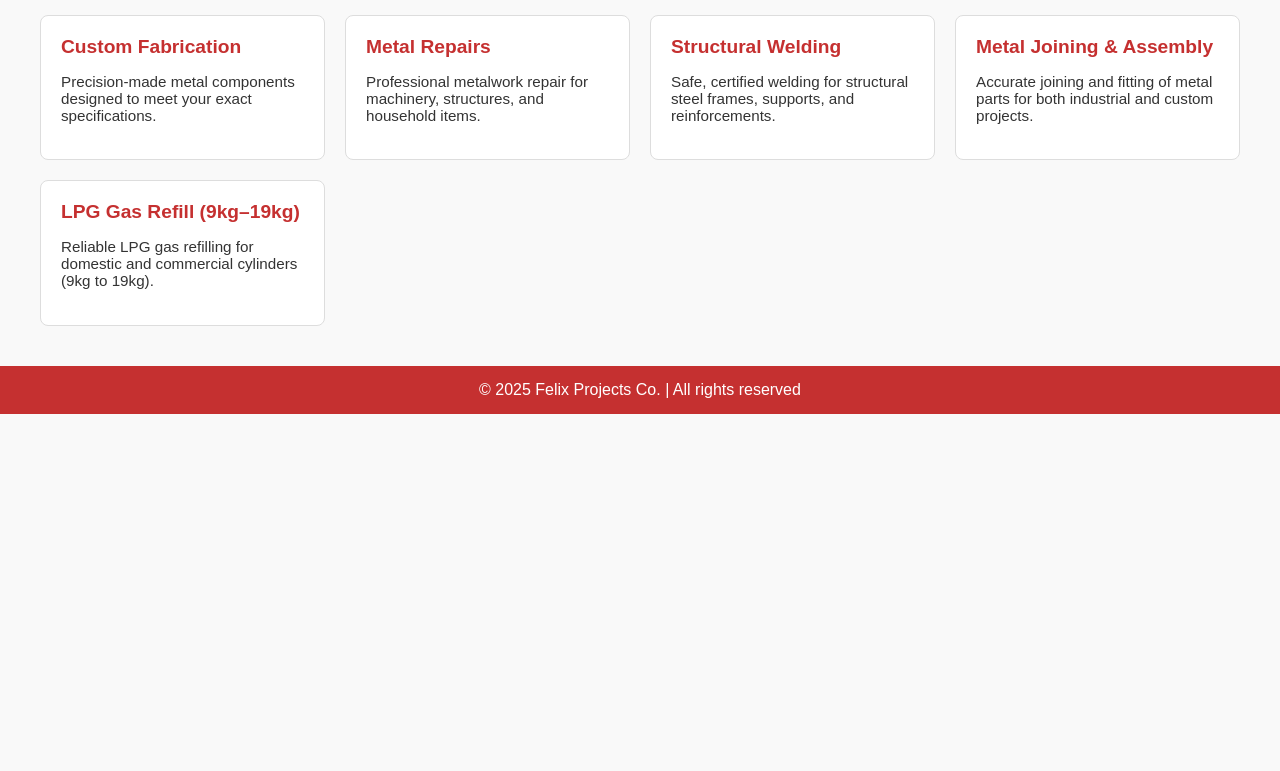
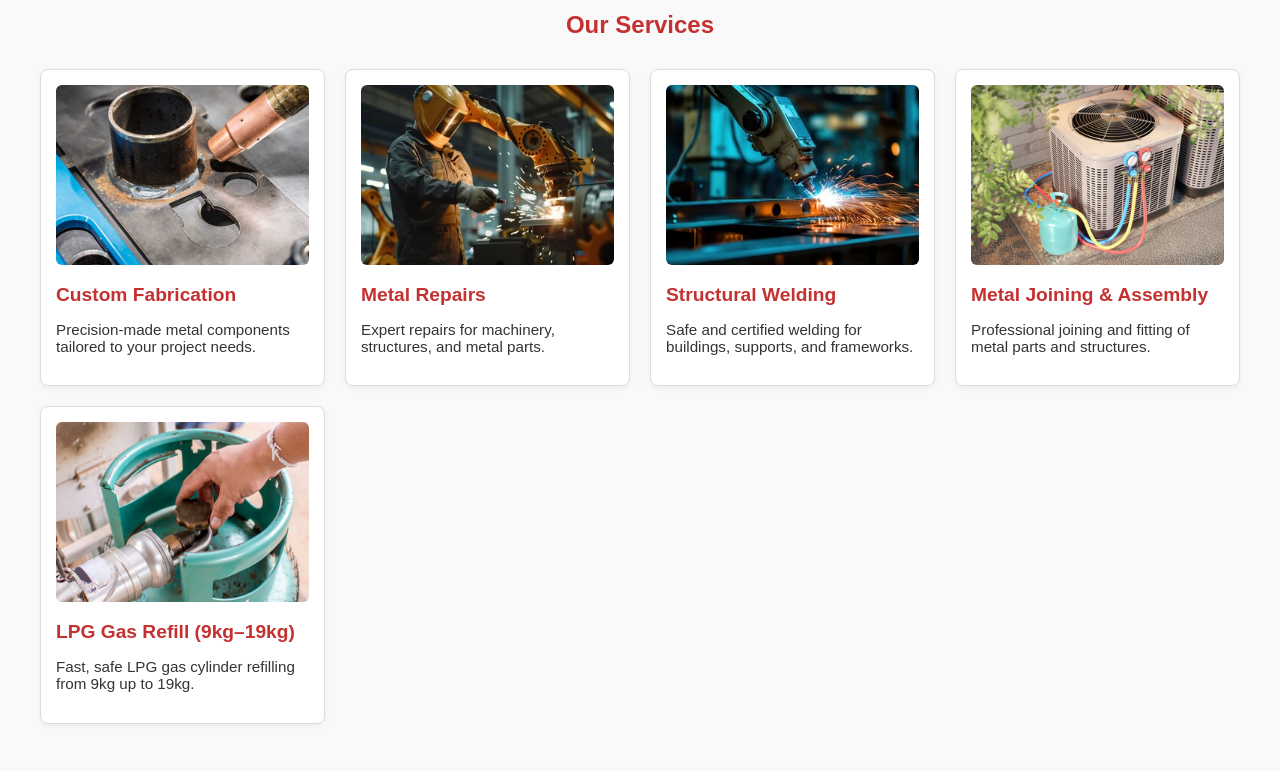
Before and after one commit to WeldingLPG/WeldingLPG.github.io, a plain HTML site: page index.html in a window 1280 px wide. Shown: the part 203-974 px from the top of the page. Before the commit the page ends 800 px from the top, so only its background shows below. Drawn offline with Linux system fonts and the light colour scheme.

Commit message:
Update index.html

```diff
--- a/index.html
+++ b/index.html
@@ -3,7 +3,7 @@
 <head>
   <meta charset="UTF-8" />
   <meta name="viewport" content="width=device-width, initial-scale=1.0"/>
-  <title>Our Services - Felix Projects</title>
+  <title>Felix Projects - Welding & LPG Services</title>
   <style>
     body {
       font-family: Arial, sans-serif;
@@ -15,7 +15,7 @@
     header {
       background: #c53030;
       color: #fff;
-      padding: 20px;
+      padding: 30px 20px;
       text-align: center;
     }
 
@@ -33,7 +33,7 @@
 
     .services-grid {
       display: grid;
-      grid-template-columns: repeat(auto-fit, minmax(250px, 1fr));
+      grid-template-columns: repeat(auto-fit, minmax(280px, 1fr));
       gap: 20px;
     }
 
@@ -41,13 +41,22 @@
       background: white;
       border: 1px solid #ddd;
       border-radius: 8px;
-      padding: 20px;
+      padding: 15px;
       transition: transform 0.3s ease;
+      box-shadow: 0 2px 6px rgba(0,0,0,0.05);
     }
 
     .service-card:hover {
       transform: translateY(-5px);
-      box-shadow: 0 4px 10px rgba(0, 0, 0, 0.1);
+      box-shadow: 0 4px 12px rgba(0, 0, 0, 0.1);
+    }
+
+    .service-image {
+      width: 100%;
+      height: 180px;
+      object-fit: cover;
+      border-radius: 6px;
+      margin-bottom: 15px;
     }
 
     .service-title {
@@ -65,8 +74,8 @@
       background: #c53030;
       color: white;
       text-align: center;
-      padding: 15px 0;
-      margin-top: 40px;
+      padding: 20px 0;
+      margin-top: 50px;
     }
   </style>
 </head>
@@ -74,40 +83,48 @@
 
   <header>
     <h1>Felix Projects</h1>
+    <p>Reliable Welding & LPG Refill Services</p>
   </header>
 
   <div class="container">
     <h2>Our Services</h2>
     <div class="services-grid">
+
       <div class="service-card">
+        <img src="tigweld.jpg" alt="Custom Fabrication" class="service-image">
         <div class="service-title">Custom Fabrication</div>
-        <p class="service-desc">Precision-made metal components designed to meet your exact specifications.</p>
+        <p class="service-desc">Precision-made metal components tailored to your project needs.</p>
       </div>
 
       <div class="service-card">
+        <img src="weld.jpg" alt="Metal Repairs" class="service-image">
         <div class="service-title">Metal Repairs</div>
-        <p class="service-desc">Professional metalwork repair for machinery, structures, and household items.</p>
+        <p class="service-desc">Expert repairs for machinery, structures, and metal parts.</p>
       </div>
 
       <div class="service-card">
+        <img src="robot.jpg" alt="Structural Welding" class="service-image">
         <div class="service-title">Structural Welding</div>
-        <p class="service-desc">Safe, certified welding for structural steel frames, supports, and reinforcements.</p>
+        <p class="service-desc">Safe and certified welding for buildings, supports, and frameworks.</p>
       </div>
 
       <div class="service-card">
+        <img src="homegas.jpg" alt="Metal Joining" class="service-image">
         <div class="service-title">Metal Joining & Assembly</div>
-        <p class="service-desc">Accurate joining and fitting of metal parts for both industrial and custom projects.</p>
+        <p class="service-desc">Professional joining and fitting of metal parts and structures.</p>
       </div>
 
       <div class="service-card">
+        <img src="refill.jpg" alt="LPG Refill" class="service-image">
         <div class="service-title">LPG Gas Refill (9kg–19kg)</div>
-        <p class="service-desc">Reliable LPG gas refilling for domestic and commercial cylinders (9kg to 19kg).</p>
+        <p class="service-desc">Fast, safe LPG gas cylinder refilling from 9kg up to 19kg.</p>
       </div>
+
     </div>
   </div>
 
   <footer>
-    &copy; 2025 Felix Projects Co. | All rights reserved
+    &copy; 2025 Felix Projects | All rights reserved
   </footer>
 
 </body>
```
